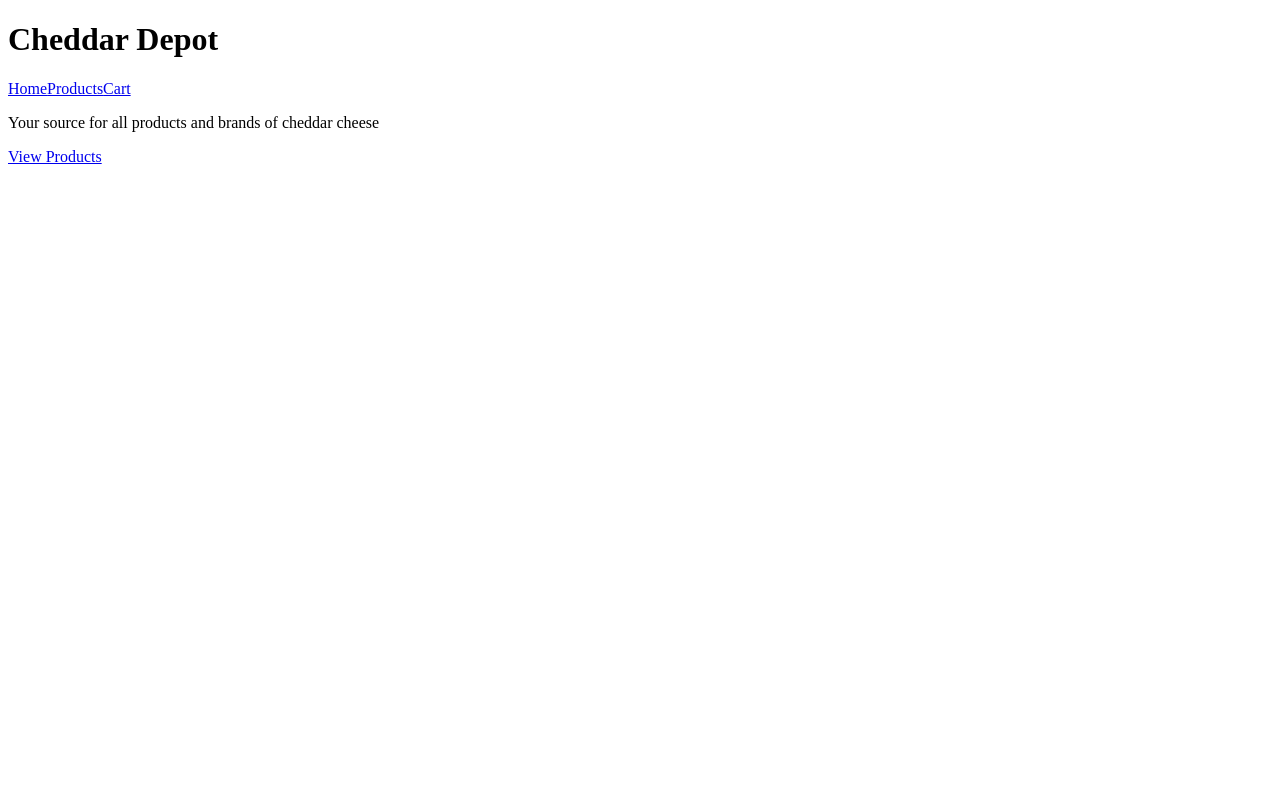
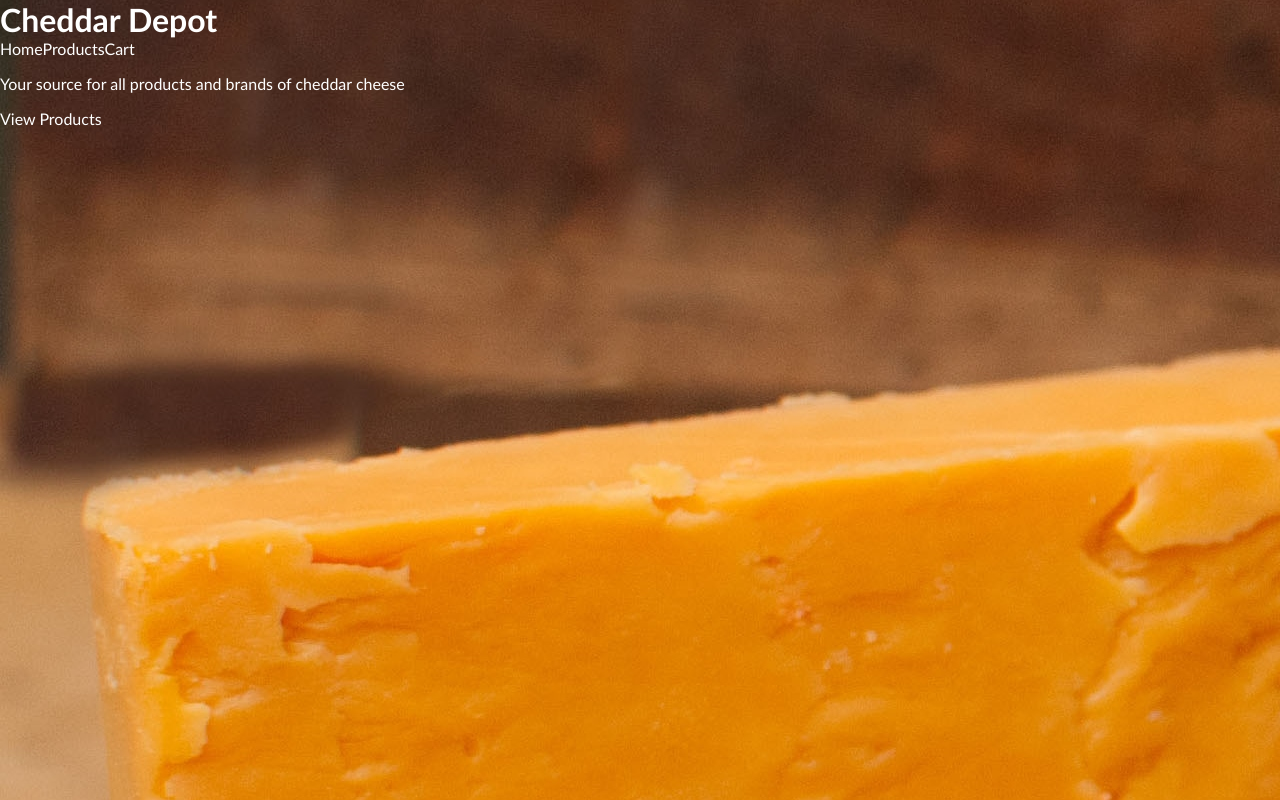
Before and after one commit to kopatsis/reactProjects, a React (Vite) app in the folder shopping-cart/: page / in a window 1280 px wide. Built offline with nearby package versions, Linux system fonts and the light colour scheme.

Commit message:
init styling home

```diff
--- a/shopping-cart/src/components/Home.jsx
+++ b/shopping-cart/src/components/Home.jsx
@@ -4,12 +4,12 @@ import { Link } from "react-router-dom"
 
 const Home = ({place, data}) => {
   return (
-    <>
+    <div className="whole">
         <Topbar inpath={place}/>
         <p>Your source for all products and brands of cheddar cheese</p>
         <Link to={"/all"}>View Products</Link>
         <Outlet context={{passedData: data, place: place}} />
-    </>
+    </div>
   )
 }
 
--- a/shopping-cart/src/components/Product.jsx
+++ b/shopping-cart/src/components/Product.jsx
@@ -16,8 +16,8 @@ const Product = ({item, place, addCart}) => {
 
   return (
     <div className='product'>
-        <img src={item.src} onClick={navToDetailed}></img>
-        <div>{item.name}</div>
+        <img src={item.src} onClick={navToDetailed} className='prodimg'></img>
+        <div className='prodname' onClick={navToDetailed}>{item.name} </div>
         <div>
             <div>Price: {item.price}</div>
             <button onClick={navToCart}>Add to Cart</button>
--- a/shopping-cart/src/index.css
+++ b/shopping-cart/src/index.css
@@ -1,3 +1,7 @@
+:root{
+  font-family: 'Gill Sans', 'Gill Sans MT', Calibri, 'Trebuchet MS', sans-serif;
+}
+
 .product{
   height: 350px;
   width: 300px;
@@ -51,3 +55,33 @@ img{
   height: 100vh;
   width: 350px;
 }
+
+.prodname, .prodimg{
+  cursor: pointer;
+}
+
+button{
+  cursor: pointer;
+}
+
+.whole{
+  height: 100vh;
+  width: 100vw;
+  background: url('/background.jpg');
+  color: white;
+}
+
+a{
+  text-decoration: none;
+  color: white;
+  cursor: pointer;
+}
+
+ body{
+  margin: 0;
+  padding: 0;
+}
+
+h1{
+  margin: 0;
+}
```
